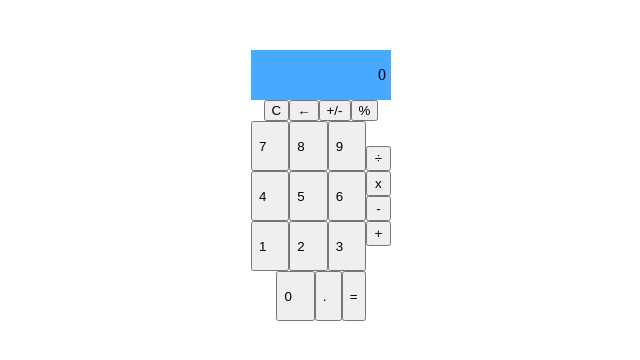
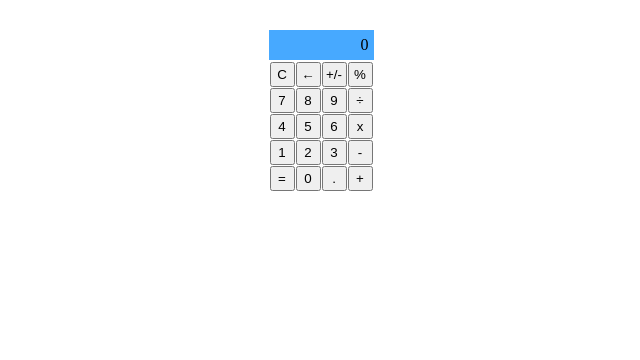
Before and after one commit to IanO-g/Calculator, a plain HTML site: page index.html in a window 1280 px wide. Shown: the whole page, without its empty margins (319-959 px from the left). Drawn offline with Linux system fonts and the light colour scheme.

Commit message:
CSS format Grid layout done

```diff
--- a/index.html
+++ b/index.html
@@ -22,7 +22,7 @@
             <button id="percent">%</button>
         </div>
         <div class="bContainer">
-            <div class="numbers">
+            <div class="cContainer">
                 <button class="numbers" value="seven">7</button>
                 <button class="numbers" value="eight">8</button>
                 <button class="numbers" value="nine">9</button>
@@ -32,6 +32,9 @@
                 <button class="numbers" value="one">1</button>
                 <button class="numbers" value="two">2</button>
                 <button class="numbers" value="three">3</button>
+                <button id="equals">=</button>
+                <button class="numbers" id="zero" value="zero">0</button>
+                <button class="numbers" id="decimal">.</button>
             </div>
             <div class="operators">
 
@@ -42,14 +45,10 @@
 
             </div>
         </div>
-        <div class="lastRow">
-            <button class="numbers" value="zero">0</button>
-            <button class="numbers" id="decimal">.</button>
-            <button id="equals">=</button>
-        </div>
 
     </div>
 
 
+
 </body>
 </html>
--- a/logic.js
+++ b/logic.js
@@ -171,7 +171,5 @@ backBtn.addEventListener('click',backspace);
 
 
 // Active states for operator buttons
-// fix operations with 0
 // CSS format
 // rounding and overflow
-// percent button creates a decimal, disable decimal button on click *finished but add to commit note
--- a/style.css
+++ b/style.css
@@ -1,55 +1,55 @@
+
 .aContainer{
     display: flex;
     flex-direction: column;
     justify-content: center;
     align-items: center;
-    margin-top: 50px;
+    margin-top: 30px;;
 }
 
 .bContainer{
     display: flex;
-    justify-content: center;
-    align-items: center;
+    gap: 1px;
 }
-.numbers{
+.cContainer{
     display: grid;
     grid-template-columns: 1fr 1fr 1fr;
+    column-gap: 1px;
+    row-gap: 1px;
 }
 
 .operators{
     display: flex;
     flex-direction: column;
     align-items: center;
+    gap: 1px;
 }
 
 .display{
-    height: 50px;
-    width: 135px;
+    height: 30px;
+    width: 100px;
     background-color: rgb(71, 169, 255);
     display: flex;
     justify-content: flex-end;
     align-items: center;
     padding-right: 5px;
+    margin-bottom: 2px;
 }
 
 button{
     display: flex;
     justify-content: center;
     align-items: center;
-}
-
-button.operators{
     height:25px;
     width:25px;
 }
 
-button.numbers{
-    height:50px;
-    width:auto;
-}
+
 
 .firstRow{
     display: flex;
+    gap:1px;
+    margin-bottom: 1px;;
 }
 
 .lastRow{
```
